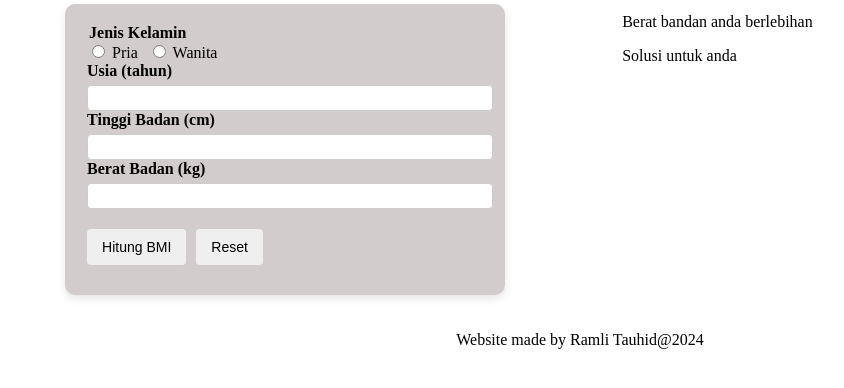
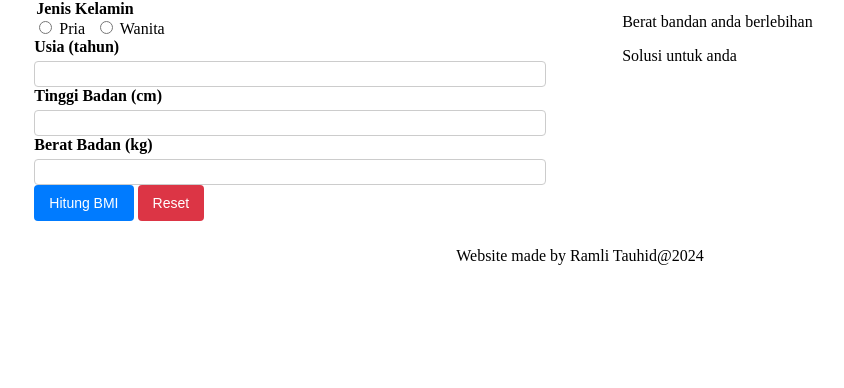
Before and after one commit to revou-fundamental-course/25-nov-24-RamliTau, a plain HTML site: page index.html in a window 1280 px wide. Shown: the part 202-590 px from the top of the page, without its empty margins (60-904 px from the left). Drawn offline with Linux system fonts and the light colour scheme.

Commit message:
Menambahkan warna pada kirim dan menambhakan comment di css

```diff
--- a/css/style.css
+++ b/css/style.css
@@ -1,90 +1,123 @@
-/* File CSS */
-
-.main-header{
-    text-align: center;
+/* ==============================
+   Gaya untuk Header Utama
+   ============================== */
+   .main-header{
+    text-align: center; /* Menyusun teks di tengah */
 }
 
+/* ==============================
+   Gaya untuk Formulir Jenis Kelamin
+   ============================== */
 .gender-container {
-    border: none;
-    padding: 0;
-    margin-bottom: 10px;
+    border: none; /* Menghapus border pada container */
+    padding: 0; /* Menghapus padding di dalam container */
+    margin-bottom: 10px; /* Memberikan jarak bawah */
 }
 
 .gender-options {
-    display: flex;
-    gap: 10px;
+    display: flex; /* Menyusun elemen secara horizontal */
+    gap: 10px; /* Memberikan jarak antar elemen */
 }
 
+/* ==============================
+   Gaya untuk Fieldset (Grup Formulir)
+   ============================== */
 fieldset {
-    border: 1px solid #ccc;
-    padding: 15px;
-    margin-bottom: 20px;
+    border: 1px solid #ccc; /* Memberikan border abu-abu tipis pada fieldset */
+    padding: 15px; /* Memberikan padding di dalam fieldset */
+    margin-bottom: 20px; /* Memberikan jarak bawah antara fieldset */
 }
 
+/* ==============================
+   Gaya untuk Legend (Judul Fieldset)
+   ============================== */
 legend {
-    font-weight: bold;
-    font-size: 1.0em;
+    font-weight: bold; /* Menebalkan teks */
+    font-size: 1.0em; /* Menentukan ukuran font */
 }
 
+/* ==============================
+   Gaya untuk Label dan Input Formulir
+   ============================== */
 .form-group label {
-    display: block;
-    margin-bottom: 5px;
-    font-weight: bold;
+    display: block; /* Menyusun label dalam satu baris */
+    margin-bottom: 5px; /* Memberikan jarak bawah antar label dan input */
+    font-weight: bold; /* Menebalkan teks label */
 }
 
 .form-group input {
-    width: 100%;
-    padding: 4px;
-    font-size: 14px;
-    border: 1px solid #ccc;
-    border-radius: 4px;
+    width: 100%; /* Membuat input mengisi seluruh lebar */
+    padding: 4px; /* Memberikan padding di dalam input */
+    font-size: 14px; /* Menentukan ukuran font */
+    border: 1px solid #ccc; /* Memberikan border abu-abu pada input */
+    border-radius: 4px; /* Memberikan sudut tumpul pada input */
 }
 
-.form-actions {
-    margin-top: 20px;
-    display: flex;
-    gap: 10px;
+/* ==============================
+   Gaya untuk Tombol Hitung dan Reset
+   ============================== */
+   .form-actions button {
+    padding: 10px 15px; /* Memberikan padding pada tombol */
+    font-size: 14px; /* Menentukan ukuran font pada tombol */
+    border: none; /* Menghapus border tombol */
+    border-radius: 4px; /* Memberikan sudut tumpul pada tombol */
+    cursor: pointer; /* Menambahkan cursor pointer saat tombol di-hover */
 }
 
-.form-actions button {
-    padding: 10px 15px;
-    font-size: 14px;
-    border: none;
-    border-radius: 4px;
-    cursor: pointer;
+/* Tombol Hitung - Background Biru */
+.form-actions button[type="submit"] {
+    background-color: #007bff; /* Warna latar belakang biru */
+    color: white; /* Teks berwarna putih */
 }
 
-/* Mengatur gaya kotak form */
-form {
-    max-width: 400px;
-    margin: 20px auto;
-    padding: 20px;
-    background-color: #d3cccc; /* Warna latar belakang yang lembut */
-    border-radius: 10px; /* Membuat sudut tumpul */
-    box-shadow: 0 4px 8px rgba(0, 0, 0, 0.1); /* Menambahkan efek bayangan */
+/* Tombol Hitung - Hover Efek */
+.form-actions button[type="submit"]:hover {
+    background-color: #0056b3; /* Warna latar belakang biru lebih gelap saat hover */
 }
 
-.form-actions button:hover {
-    background-color: #ddd;
+/* Tombol Reset - Background Merah */
+.form-actions button[type="reset"] {
+    background-color: #dc3545; /* Warna latar belakang merah */
+    color: white; /* Teks berwarna putih */
 }
 
-main{
-    display: flex;
-    justify-content: space-evenly;
+/* Tombol Reset - Hover Efek */
+.form-actions button[type="reset"]:hover {
+    background-color: #c82333; /* Warna latar belakang merah lebih gelap saat hover */
 }
 
-article{
-    text-align: justify;
+/* ==============================
+   Gaya untuk Main (Tata Letak Utama)
+   ============================== */
+main{
+    display: flex; /* Menyusun elemen dalam satu baris */
+    justify-content: space-evenly; /* Memberikan jarak yang merata antar elemen */
 }
 
-.form-style{
-    background-color: aquamarine;
+/* ==============================
+   Gaya untuk Artikel
+   ============================== */
+article{
+    text-align: justify; /* Menyusun teks agar rata kiri-kanan */
 }
 
-section{
-    width: 40%;
+/* ==============================
+   Gaya untuk Formulir dengan Gaya Khusus
+   ============================== */
+.form-style{
+    background-color: aquamarine; /* Memberikan warna latar belakang aquamarine pada form */
 }
 
+/* ==============================
+   Gaya untuk Section (Bagian Formulir)
+   ============================== */
+section{
+    width: 40%; /* Memberikan lebar 40% pada section */
+}
+
+/* ==============================
+   Gaya untuk Footer
+   ============================== */
 footer{
-    text-align: center;
+    text-align: center; /* Menyusun teks footer di tengah */
 }
```
Also changed, not shown: index.html (+0 -1 lines).
